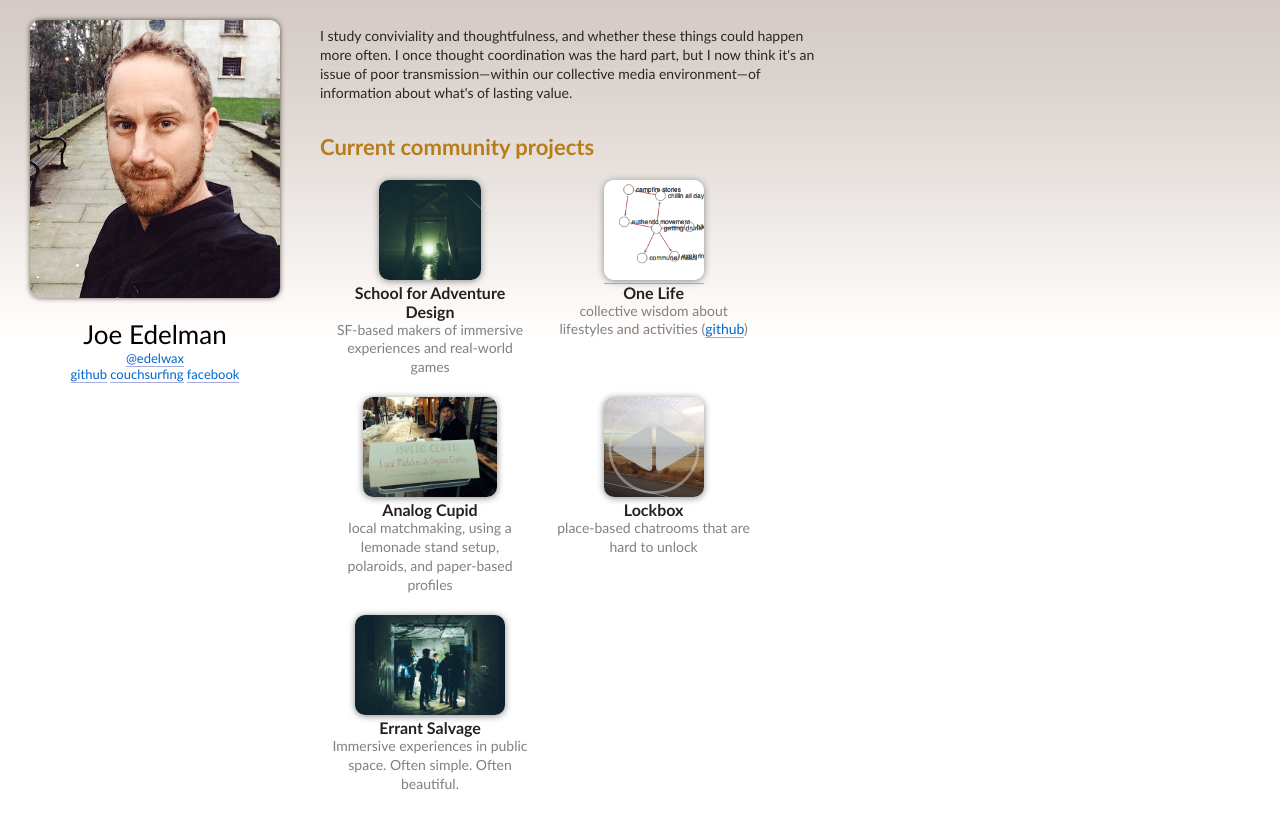
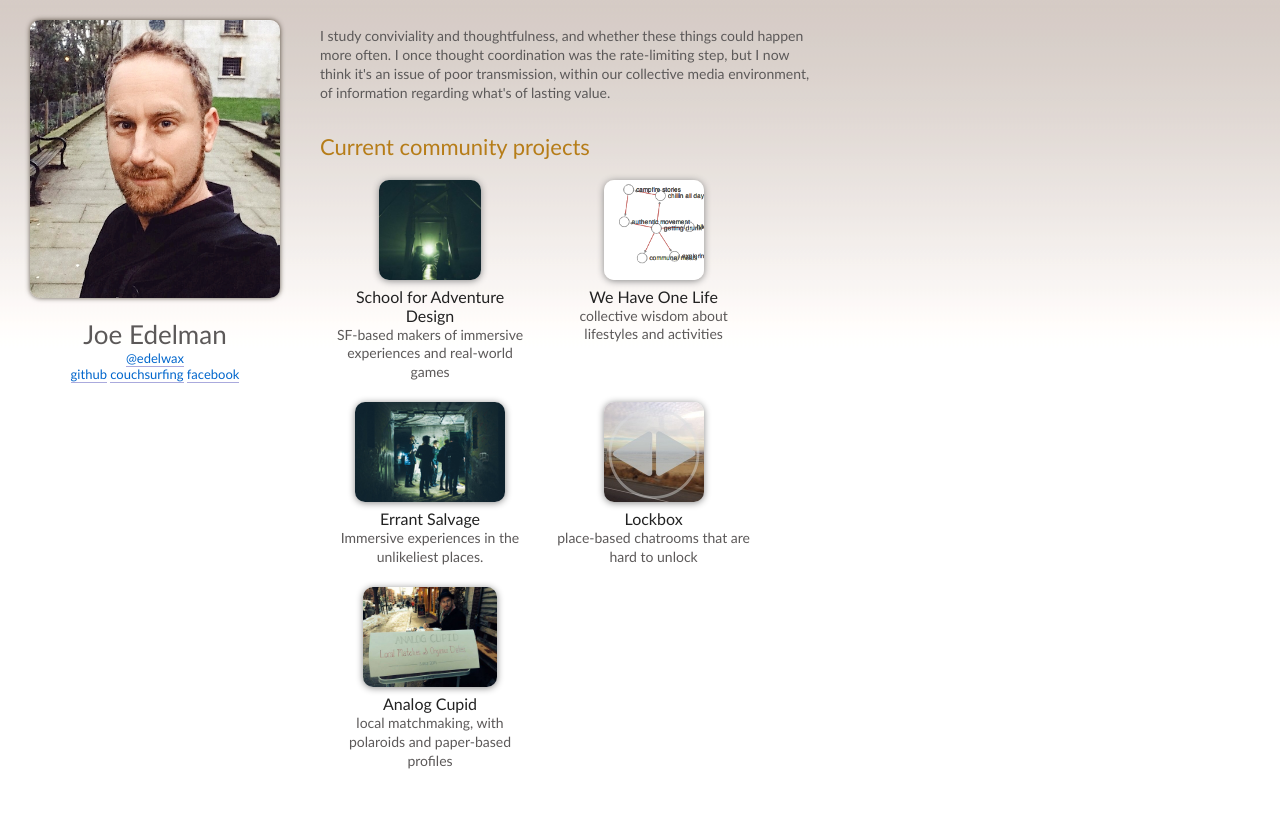
Before and after one commit to jxe/jxe.github.com, a plain HTML site: page index.html in a window 1280 px wide. After the commit the page ends 801 px from the top, so only its background shows below. Drawn offline with nearby package versions, Linux system fonts and the light colour scheme.

Commit message:
more beauty and clarity

```diff
--- a/css/joe-home.css
+++ b/css/joe-home.css
@@ -102,6 +102,7 @@ h1 {
   color: black;
   font-weight: normal;
   margin: 0px;
+  color: rgb(92, 89, 89);
 }
 
 h2 {
--- a/index.html
+++ b/index.html
@@ -29,20 +29,20 @@ section {
 	padding: 5px 0px; margin:15px 0px;
 	/*background: rgba(189, 189, 189, 0.28);*/
 }
-section h2 { margin:10px 0px; font-size: 22px; color: #b67d18; }
+section h2 { margin:10px 0px; font-size: 22px; color: #b67d18; font-weight: normal; }
 article { min-height: 100px; min-width: 100px; text-align:center; display: inline-block;  margin:10px; vertical-align: top; width: 200px; }
 article img {
 	max-height: 100px; max-width: 180px;
 	border-radius: 10px;
 	box-shadow: #888 0px 1px 7px;
 }
-article h2 { margin:0; font-size: 16px; color: #222; }
-article p { margin:0; font-size: 14px; color: gray }
+article h2 { margin:0; font-size: 16px; color: #222; margin-top: 4px; margin-bottom: 1px; }
+article p { margin:0; font-size: 14px; color: rgb(92, 89, 89); }
 
 </style>
 
 
-<p>I study conviviality and thoughtfulness, and whether these things could happen more often.  I once thought coordination was the hard part, but I now think it's an issue of poor transmission&mdash;within our collective media environment&mdash;of information about what's of lasting value.
+<p style="color:rgb(92, 89, 89)">I study conviviality and thoughtfulness, and whether these things could happen more often.  I once thought coordination was the rate-limiting step, but I now think it's an issue of poor transmission, within our collective media environment, of information regarding what's of lasting value.
 
 
 <section>
@@ -57,21 +57,20 @@ article p { margin:0; font-size: 14px; color: gray }
 </article>
 </a>
 
+<a href="http://ourlives.herokuapp.com">
 <article>
-<a href="http://ourlives.herokuapp.com">
 <img src="img/onelife.png">
-<h2>One Life</h2>
+<h2>We Have One Life</h2>
+<p>collective wisdom about lifestyles and activities</p>
+</article>
 </a>
-<p>collective wisdom about lifestyles and activities (<a href="https://github.com/jxe/ourlives">github</a>)</p>
-</article>
 
 
-
-<a href="https://www.facebook.com/analogcupid">
+<a href="https://www.dropbox.com/sh/pt5k3bg48j33utr/SHoH1sOsWU">
 <article>
-<img src="img/anac.jpg">
-<h2>Analog Cupid</h2>
-<p>local matchmaking, using a lemonade stand setup, polaroids, and paper-based profiles</p>
+<img src="img/codered.jpg">
+<h2>Errant Salvage</h2>
+<p> Immersive experiences in the unlikeliest places. </p>
 </article>
 </a>
 
@@ -86,13 +85,15 @@ article p { margin:0; font-size: 14px; color: gray }
 </a>
 
 
-<a href="https://www.dropbox.com/sh/pt5k3bg48j33utr/SHoH1sOsWU">
+<a href="https://www.facebook.com/analogcupid">
 <article>
-<img src="img/codered.jpg">
-<h2>Errant Salvage</h2>
-<p> Immersive experiences in public space.  Often simple.  Often beautiful.  </p>
+<img src="img/anac.jpg">
+<h2>Analog Cupid</h2>
+<p>local matchmaking, with polaroids and paper-based profiles</p>
 </article>
 </a>
+
+
 
 
 
```
